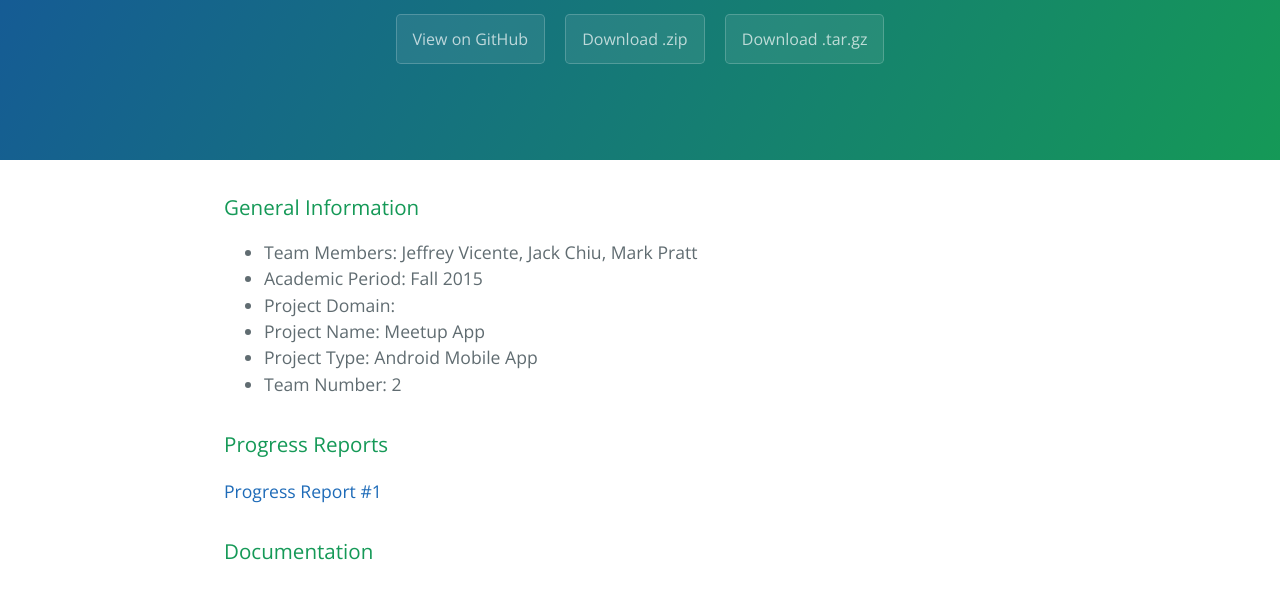
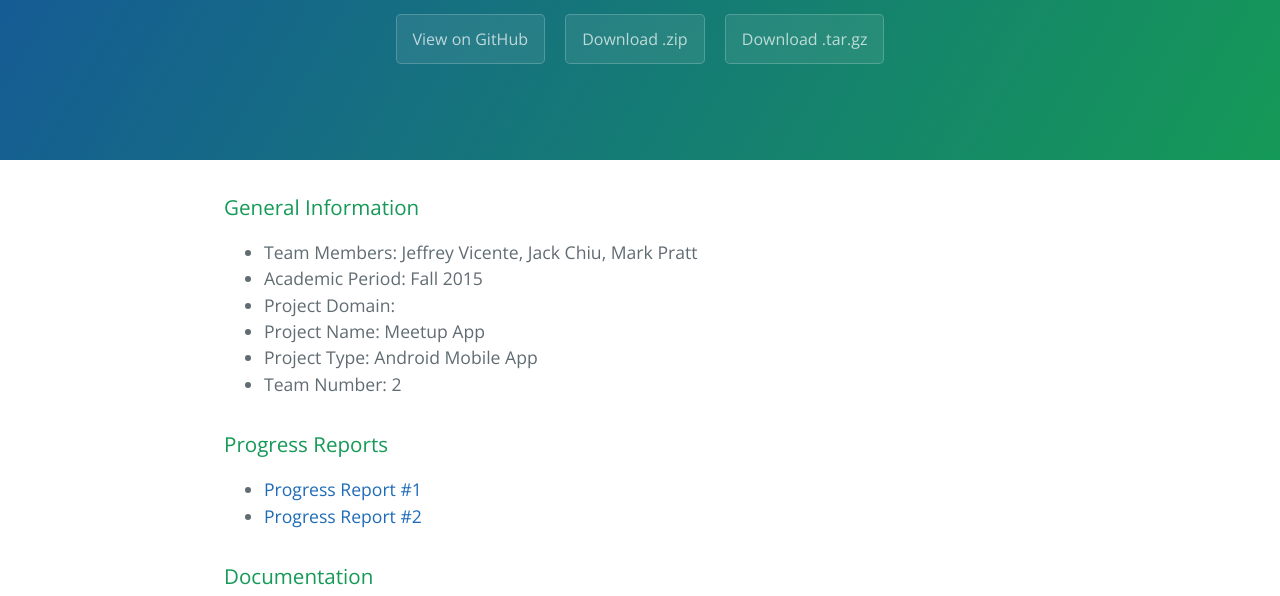
Before and after one commit to markpratt/CECS-491A, a plain HTML site: page index.html in a window 1280 px wide. Shown: the part 176-772 px from the top of the page. Drawn offline with nearby package versions, Linux system fonts and the light colour scheme.

```diff
--- a/index.html
+++ b/index.html
@@ -34,7 +34,10 @@
 <h3>
 <a id="progress-reports" class="anchor" href="#progress-reports" aria-hidden="true"><span class="octicon octicon-link"></span></a>Progress Reports</h3>
 
-<p><a href="Week02_PR_Fall_2015_Tteam_no2.xls">Progress Report #1</a></p>
+<ul>
+<li><a href="Week02_PR_Fall_2015_Tteam_no2.xls">Progress Report #1</a></li>
+<li><a href="Week03_PR_Fall_2015_Tteam_no2.xls">Progress Report #2</a></li>
+</ul>
 
 <h3>
 <a id="documentation" class="anchor" href="#documentation" aria-hidden="true"><span class="octicon octicon-link"></span></a>Documentation</h3>
--- a/params.json
+++ b/params.json
@@ -1 +1 @@
-{"name":"Cecs-491a","tagline":"","body":"### General Information\r\n* Team Members:  Jeffrey Vicente, Jack Chiu, Mark Pratt\r\n* Academic Period:  Fall 2015\r\n* Project Domain:\r\n* Project Name:  Meetup App\r\n* Project Type:  Android Mobile App\r\n* Team Number: 2\r\n\r\n### Progress Reports\r\n[Progress Report #1](Week02_PR_Fall_2015_Tteam_no2.xls)\r\n\r\n### Documentation\r\n\r\n\r\n### Deliverables\r\n\r\n\r\n### Support or Contact\r\nHaving trouble with Pages? Check out our [documentation](https://help.github.com/pages) or [contact support](https://github.com/contact) and we’ll help you sort it out.\r\n","google":"","note":"Don't delete this file! It's used internally to help with page regeneration."}
+{"name":"Cecs-491a","tagline":"","body":"### General Information\r\n* Team Members:  Jeffrey Vicente, Jack Chiu, Mark Pratt\r\n* Academic Period:  Fall 2015\r\n* Project Domain:\r\n* Project Name:  Meetup App\r\n* Project Type:  Android Mobile App\r\n* Team Number: 2\r\n\r\n### Progress Reports\r\n* [Progress Report #1](Week02_PR_Fall_2015_Tteam_no2.xls)\r\n* [Progress Report #2](Week03_PR_Fall_2015_Tteam_no2.xls)\r\n\r\n\r\n### Documentation\r\n\r\n\r\n### Deliverables\r\n\r\n\r\n### Support or Contact\r\nHaving trouble with Pages? Check out our [documentation](https://help.github.com/pages) or [contact support](https://github.com/contact) and we’ll help you sort it out.\r\n","google":"","note":"Don't delete this file! It's used internally to help with page regeneration."}
```
